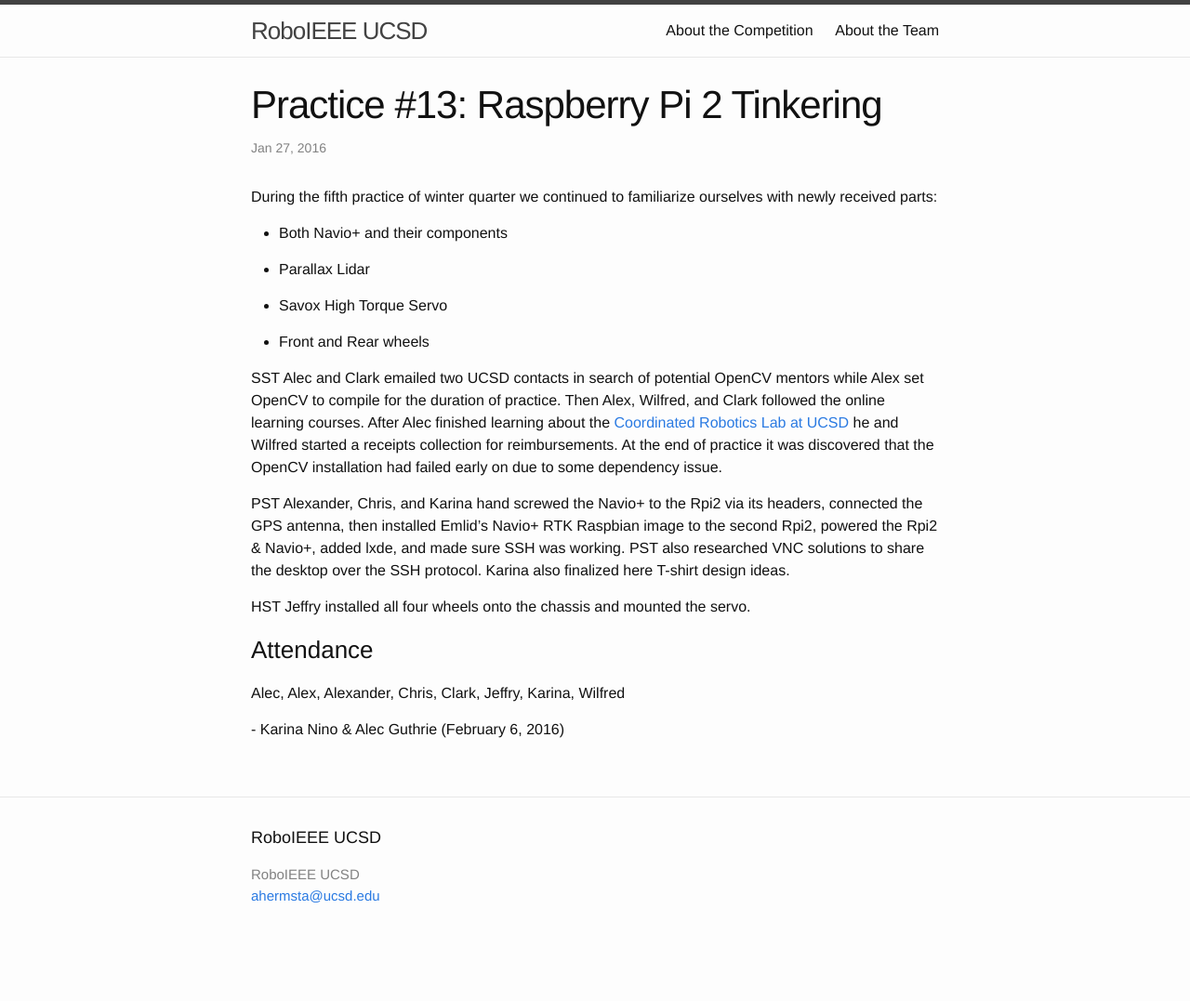
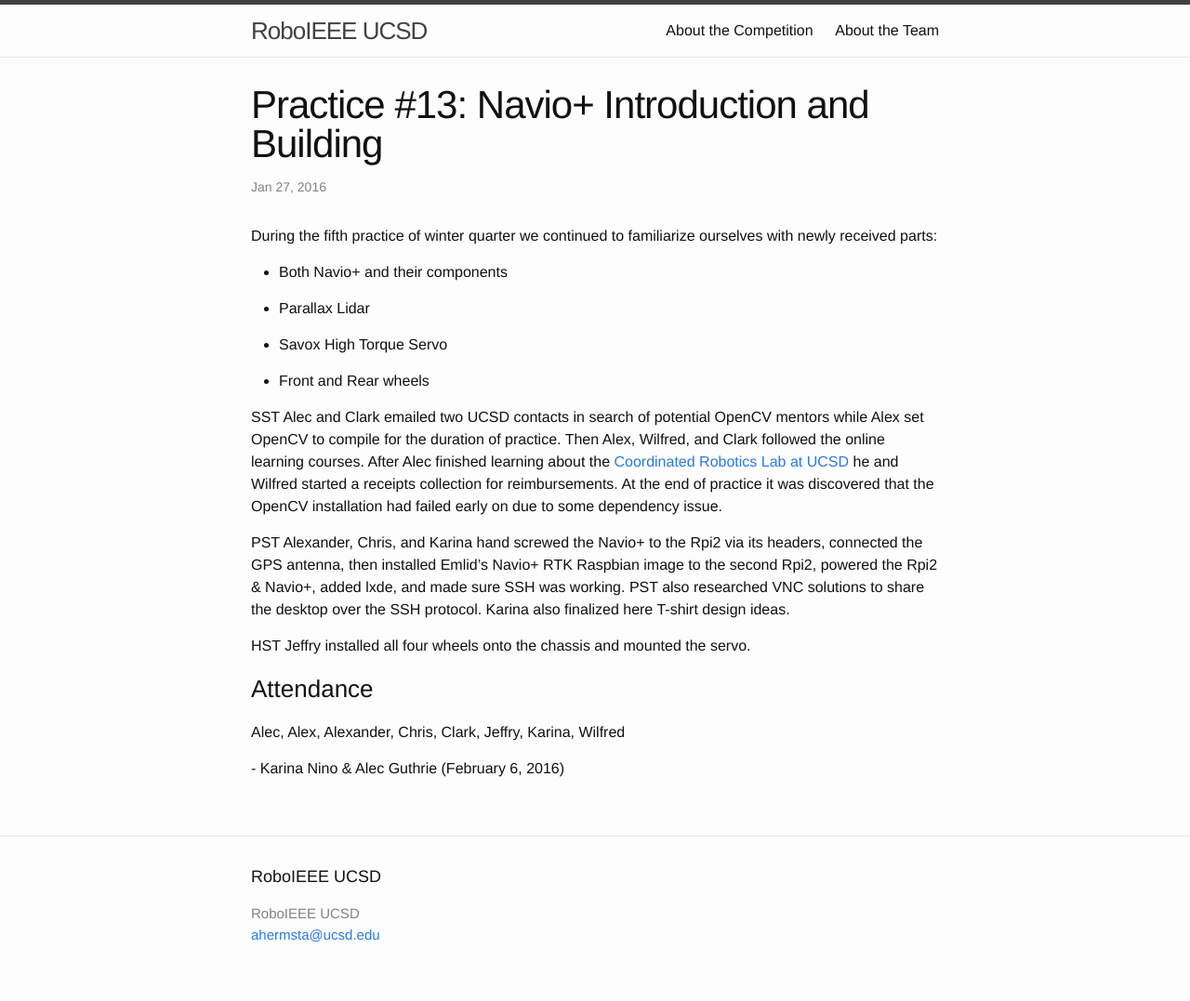
Before and after one commit to hermstadalex/UCSDroboIEEE, a Jekyll site: the page built from _posts/2016-01-27-Navio-Introduction-Building.markdown, in a window 1280 px wide. Shown: the whole page at 93% size. Built offline with Jekyll 4.4.1, drawn with Linux system fonts in a browser that asks for light colours; before the commit the page ends 1035 px from its top, so only the background shows below that.

Commit message:
Fixed title

```diff
--- a/_posts/2016-01-27-Navio-Introduction-Building.markdown
+++ b/_posts/2016-01-27-Navio-Introduction-Building.markdown
@@ -1,5 +1,5 @@
 ---
-title: "Practice #13: Raspberry Pi 2 Tinkering"
+title: "Practice #13: Navio+ Introduction and Building"
 date: 2016-01-27
 layout: post
 categories: jekyll update
```
